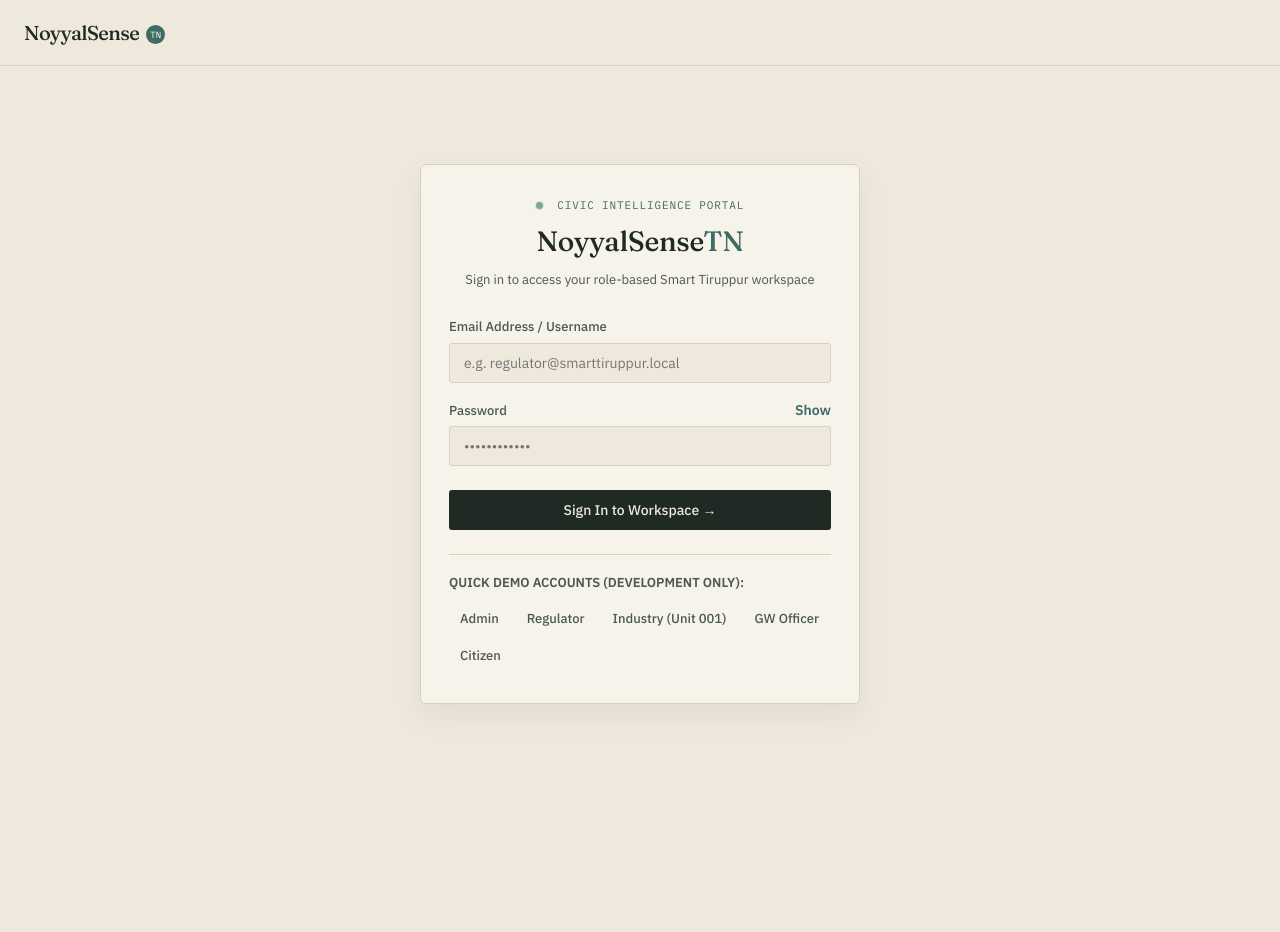
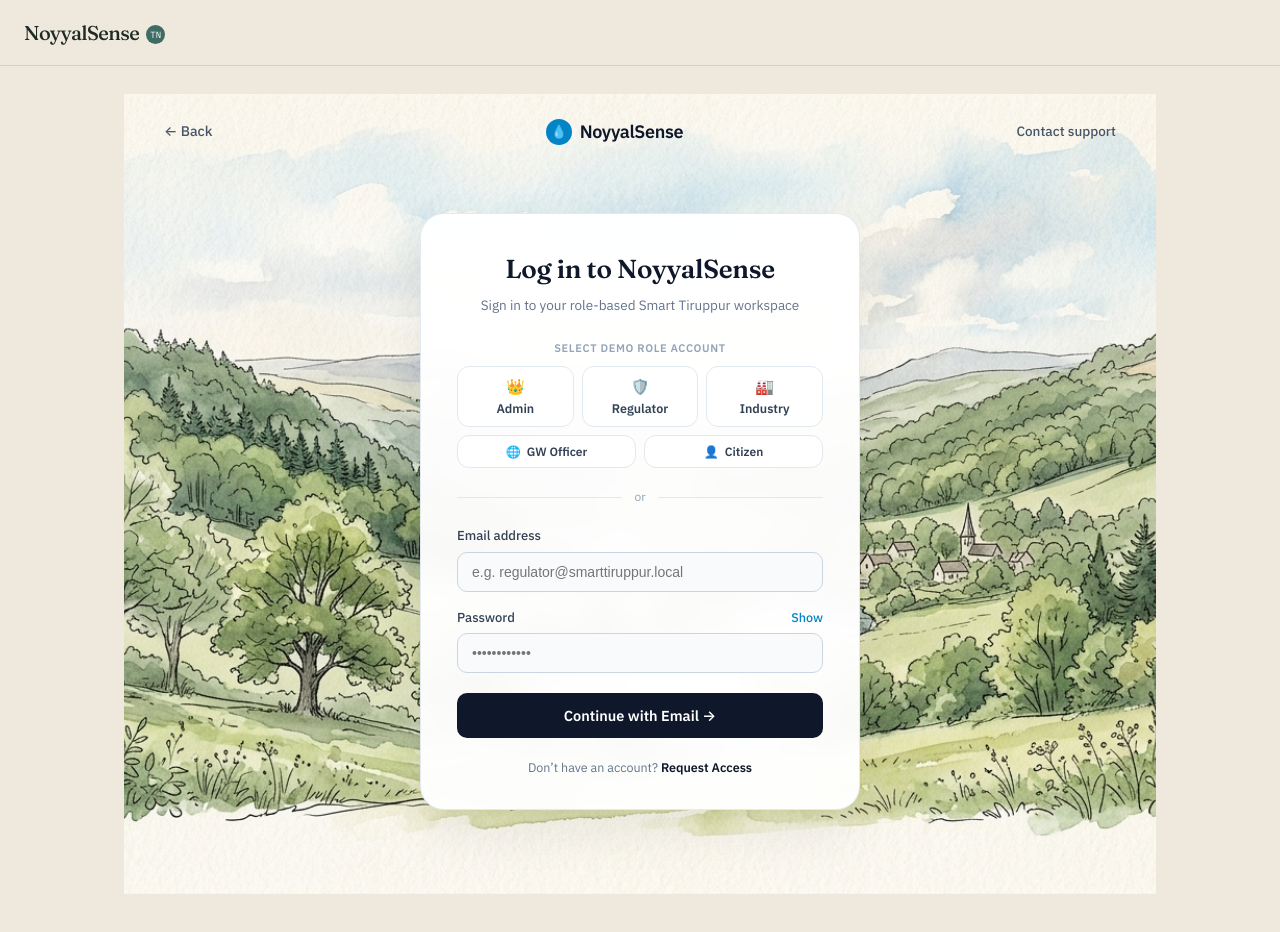
Before and after one commit to THISHA-SAMPATH/smart-tiruppur, a Next.js app: page /login in a window 1280 px wide. Shown: the top 932 px of the page. Before the commit the page ends 838 px from the top, so only its background shows below. Built offline with nearby package versions, Linux system fonts and the light colour scheme; no server answers.

Commit message:
style(login): redesign login page with floating card, role pills, and watercolor backdrop

```diff
--- a/app/login/page.tsx
+++ b/app/login/page.tsx
@@ -2,7 +2,7 @@
 
 import { useState, Suspense } from "react";
 import { useRouter, useSearchParams } from "next/navigation";
-import { ErrorBanner } from "@/components/StaleBanner";
+import Link from "next/link";
 
 function LoginForm() {
   const router = useRouter();
@@ -14,6 +14,7 @@ function LoginForm() {
   const [showPassword, setShowPassword] = useState(false);
   const [loading, setLoading] = useState(false);
   const [error, setError] = useState<string | null>(null);
+  const [selectedRole, setSelectedRole] = useState<string | null>(null);
 
   const handleSubmit = async (e: React.FormEvent) => {
     e.preventDefault();
@@ -45,7 +46,6 @@ function LoginForm() {
         return;
       }
 
-      // Redirect to role dashboard or callback URL
       const role = data.user?.role;
       let targetPath = callbackUrl;
 
@@ -79,7 +79,8 @@ function LoginForm() {
     }
   };
 
-  const setDemoUser = (demoEmail: string) => {
+  const selectDemoRole = (roleKey: string, demoEmail: string) => {
+    setSelectedRole(roleKey);
     setEmail(demoEmail);
     setPassword("SmartTiruppur2026!");
     setError(null);
@@ -88,50 +89,329 @@ function LoginForm() {
   return (
     <div
       style={{
-        minHeight: "calc(100vh - 120px)",
+        minHeight: "100vh",
+        width: "100%",
+        display: "flex",
+        flexDirection: "column",
+        justifyContent: "space-between",
+        background: "#f7f6f0 url('/noyyal_landscape_backdrop.jpg') no-repeat bottom center / cover",
+        fontFamily: "'IBM Plex Sans', -apple-system, BlinkMacSystemFont, 'Segoe UI', Roboto, sans-serif",
+        color: "#0f172a",
+        position: "relative",
+      }}
+    >
+      {/* Top Header Navigation */}
+      <header
+        style={{
+          display: "flex",
+          justifyContent: "space-between",
+          alignItems: "center",
+          padding: "24px 40px",
+          position: "relative",
+          zIndex: 10,
+        }}
+      >
+        <Link
+          href="/"
+          style={{
+            fontSize: "14px",
+            color: "#475569",
+            textDecoration: "none",
+            fontWeight: 500,
+            display: "flex",
+            alignItems: "center",
+            gap: "6px",
+            transition: "color 0.2s ease",
+          }}
+        >
+          ← Back
+        </Link>
+
+        <div
+          style={{
+            display: "flex",
+            alignItems: "center",
+            gap: "8px",
+            fontWeight: 700,
+            fontSize: "18px",
+            letterSpacing: "-0.02em",
+          }}
+        >
+          <span
+            style={{
+              width: "26px",
+              height: "26px",
+              borderRadius: "50%",
+              background: "#0284c7",
+              color: "#ffffff",
+              display: "inline-flex",
+              alignItems: "center",
+              justifyContent: "center",
+              fontSize: "13px",
+            }}
+          >
+            💧
+          </span>
+          <span>NoyyalSense</span>
+        </div>
+
+        <a
+          href="mailto:support@smarttiruppur.local"
+          style={{
+            fontSize: "13.5px",
+            color: "#475569",
+            textDecoration: "none",
+            fontWeight: 500,
+          }}
+        >
+          Contact support
+        </a>
+      </header>
+
+      {/* Main Centered Login Card */}
+      <main
+        style={{
+          display: "flex",
+          justifyContent: "center",
+          alignItems: "center",
+          padding: "20px 16px 60px",
+          flex: 1,
+          zIndex: 10,
+        }}
+      >
+        <div
+          style={{
+            background: "rgba(255, 255, 255, 0.96)",
+            backdropFilter: "blur(12px)",
+            borderRadius: "24px",
+            boxShadow: "0 20px 50px rgba(15, 23, 42, 0.08), 0 4px 16px rgba(0, 0, 0, 0.02)",
+            border: "1px solid rgba(226, 232, 240, 0.9)",
+            width: "100%",
+            maxWidth: "440px",
+            padding: "36px 36px 32px",
+          }}
+        >
+          <div style={{ textAlign: "center", marginBottom: "24px" }}>
+            <h1
+              style={{
+                fontSize: "26px",
+                fontFamily: "'Fraunces', serif",
+                fontWeight: 600,
+                color: "#0f172a",
+                margin: "0 0 6px",
+                letterSpacing: "-0.01em",
+              }}
+            >
+              Log in to NoyyalSense
+            </h1>
+            <p
+              style={{
+                fontSize: "13.5px",
+                color: "#64748b",
+                margin: 0,
+              }}
+            >
+              Sign in to your role-based Smart Tiruppur workspace
+            </p>
+          </div>
+
+          {/* Quick Demo Role Selector Row */}
+          <div style={{ marginBottom: "20px" }}>
+            <p
+              style={{
+                fontSize: "11px",
+                fontWeight: 700,
+                color: "#94a3b8",
+                textTransform: "uppercase",
+                letterSpacing: "0.06em",
+                margin: "0 0 10px",
+                textAlign: "center",
+              }}
+            >
+              Select Demo Role Account
+            </p>
+            <div
+              style={{
+                display: "grid",
+                gridTemplateColumns: "repeat(3, 1fr)",
+                gap: "8px",
+                marginBottom: "8px",
+              }}
+            >
+              <button
+                type="button"
+                onClick={() => selectDemoRole("admin", "admin@smarttiruppur.local")}
+                style={{
+                  padding: "10px 8px",
+                  borderRadius: "12px",
+                  border: selectedRole === "admin" ? "2px solid #0284c7" : "1px solid #e2e8f0",
+                  background: selectedRole === "admin" ? "#f0f9ff" : "#ffffff",
+                  color: selectedRole === "admin" ? "#0369a1" : "#334155",
+                  fontWeight: 600,
+                  fontSize: "12.5px",
+                  cursor: "pointer",
+                  transition: "all 0.15s ease",
+                  textAlign: "center",
+                  display: "flex",
+                  flexDirection: "column",
+                  alignItems: "center",
+                  gap: "4px",
+                }}
+              >
+                <span style={{ fontSize: "15px" }}>👑</span>
+                <span>Admin</span>
+              </button>
+
+              <button
+                type="button"
+                onClick={() => selectDemoRole("regulator", "regulator@smarttiruppur.local")}
+                style={{
+                  padding: "10px 8px",
+                  borderRadius: "12px",
+                  border: selectedRole === "regulator" ? "2px solid #0284c7" : "1px solid #e2e8f0",
+                  background: selectedRole === "regulator" ? "#f0f9ff" : "#ffffff",
+                  color: selectedRole === "regulator" ? "#0369a1" : "#334155",
+                  fontWeight: 600,
+                  fontSize: "12.5px",
+                  cursor: "pointer",
+                  transition: "all 0.15s ease",
+                  textAlign: "center",
+                  display: "flex",
+                  flexDirection: "column",
+                  alignItems: "center",
+                  gap: "4px",
+                }}
+              >
+                <span style={{ fontSize: "15px" }}>🛡️</span>
+                <span>Regulator</span>
+              </button>
+
+              <button
+                type="button"
+                onClick={() => selectDemoRole("industry", "industry@smarttiruppur.local")}
+                style={{
+                  padding: "10px 8px",
+                  borderRadius: "12px",
+                  border: selectedRole === "industry" ? "2px solid #0284c7" : "1px solid #e2e8f0",
+                  background: selectedRole === "industry" ? "#f0f9ff" : "#ffffff",
+                  color: selectedRole === "industry" ? "#0369a1" : "#334155",
+                  fontWeight: 600,
+                  fontSize: "12.5px",
+                  cursor: "pointer",
+                  transition: "all 0.15s ease",
+                  textAlign: "center",
+                  display: "flex",
+                  flexDirection: "column",
+                  alignItems: "center",
+                  gap: "4px",
+                }}
+              >
+                <span style={{ fontSize: "15px" }}>🏭</span>
+                <span>Industry</span>
+              </button>
+            </div>
+
+            <div
+              style={{
+                display: "grid",
+                gridTemplateColumns: "1fr 1fr",
+                gap: "8px",
+              }}
+            >
+              <button
+                type="button"
+                onClick={() => selectDemoRole("groundwater", "groundwater@smarttiruppur.local")}
+                style={{
+                  padding: "8px 10px",
+                  borderRadius: "12px",
+                  border: selectedRole === "groundwater" ? "2px solid #0284c7" : "1px solid #e2e8f0",
+                  background: selectedRole === "groundwater" ? "#f0f9ff" : "#ffffff",
+                  color: selectedRole === "groundwater" ? "#0369a1" : "#334155",
+                  fontWeight: 600,
+                  fontSize: "12px",
+                  cursor: "pointer",
+                  transition: "all 0.15s ease",
                   display: "flex",
                   alignItems: "center",
                   justifyContent: "center",
-        padding: "40px 16px",
+                  gap: "6px",
                 }}
               >
-      <div
-        className="card"
+                <span>🌐</span>
+                <span>GW Officer</span>
+              </button>
+
+              <button
+                type="button"
+                onClick={() => selectDemoRole("citizen", "citizen@smarttiruppur.local")}
                 style={{
-          width: "100%",
-          maxWidth: "440px",
-          padding: "32px 28px",
-          boxShadow: "0 12px 30px rgba(31,42,36,0.06)",
+                  padding: "8px 10px",
+                  borderRadius: "12px",
+                  border: selectedRole === "citizen" ? "2px solid #0284c7" : "1px solid #e2e8f0",
+                  background: selectedRole === "citizen" ? "#f0f9ff" : "#ffffff",
+                  color: selectedRole === "citizen" ? "#0369a1" : "#334155",
+                  fontWeight: 600,
+                  fontSize: "12px",
+                  cursor: "pointer",
+                  transition: "all 0.15s ease",
+                  display: "flex",
+                  alignItems: "center",
+                  justifyContent: "center",
+                  gap: "6px",
                 }}
               >
-        <div style={{ textAlign: "center", marginBottom: "28px" }}>
-          <p className="eyebrow" style={{ marginBottom: "6px" }}>
-            <span className="pulse" /> CIVIC INTELLIGENCE PORTAL
-          </p>
-          <h1
+                <span>👤</span>
+                <span>Citizen</span>
+              </button>
+            </div>
+          </div>
+
+          {/* Form Divider */}
+          <div
             style={{
-              fontSize: "28px",
-              fontFamily: "Fraunces, serif",
-              marginBottom: "8px",
+              display: "flex",
+              alignItems: "center",
+              margin: "20px 0",
+              color: "#94a3b8",
+              fontSize: "12px",
             }}
           >
-            NoyyalSense<span style={{ color: "var(--teal)" }}>TN</span>
-          </h1>
-          <p className="muted small" style={{ margin: 0 }}>
-            Sign in to access your role-based Smart Tiruppur workspace
-          </p>
+            <div style={{ flex: 1, height: "1px", background: "#e2e8f0" }} />
+            <span style={{ padding: "0 12px" }}>or</span>
+            <div style={{ flex: 1, height: "1px", background: "#e2e8f0" }} />
           </div>
 
-        {error && <ErrorBanner message={error} />}
+          {/* Error Message Display */}
+          {error && (
+            <div
+              style={{
+                background: "#fef2f2",
+                border: "1px solid #fecaca",
+                color: "#991b1b",
+                padding: "10px 14px",
+                borderRadius: "10px",
+                fontSize: "13px",
+                marginBottom: "16px",
+              }}
+            >
+              {error}
+            </div>
+          )}
 
-        <form onSubmit={handleSubmit} style={{ display: "grid", gap: "18px" }}>
+          {/* Login Form */}
+          <form onSubmit={handleSubmit} style={{ display: "grid", gap: "16px" }}>
             <div>
               <label
                 htmlFor="login-email"
-              className="small muted"
-              style={{ display: "block", marginBottom: "6px", fontWeight: 500 }}
+                style={{
+                  display: "block",
+                  fontSize: "13px",
+                  fontWeight: 500,
+                  color: "#334155",
+                  marginBottom: "6px",
+                }}
               >
-              Email Address / Username
+                Email address
               </label>
               <input
                 id="login-email"
@@ -143,13 +423,14 @@ function LoginForm() {
                 disabled={loading}
                 style={{
                   width: "100%",
-                padding: "10px 14px",
-                border: "1px solid var(--hairline)",
-                borderRadius: "var(--radius-sm)",
-                background: "var(--paper)",
-                color: "var(--ink)",
+                  padding: "11px 14px",
+                  border: "1px solid #cbd5e1",
+                  borderRadius: "10px",
+                  background: "#f8fafc",
+                  color: "#0f172a",
                   fontSize: "14px",
-                fontFamily: "inherit",
+                  outline: "none",
+                  boxSizing: "border-box",
                 }}
               />
             </div>
@@ -159,27 +440,31 @@ function LoginForm() {
                 style={{
                   display: "flex",
                   justifyContent: "space-between",
-                alignItems: "baseline",
+                  alignItems: "center",
                   marginBottom: "6px",
                 }}
               >
                 <label
                   htmlFor="login-password"
-                className="small muted"
-                style={{ fontWeight: 500 }}
+                  style={{
+                    fontSize: "13px",
+                    fontWeight: 500,
+                    color: "#334155",
+                  }}
                 >
                   Password
                 </label>
                 <button
                   type="button"
-                className="text-link small"
                   onClick={() => setShowPassword(!showPassword)}
                   style={{
                     background: "none",
                     border: "none",
                     padding: 0,
                     cursor: "pointer",
-                  color: "var(--teal)",
+                    color: "#0284c7",
+                    fontSize: "12.5px",
+                    fontWeight: 500,
                   }}
                 >
                   {showPassword ? "Hide" : "Show"}
@@ -195,13 +480,14 @@ function LoginForm() {
                 disabled={loading}
                 style={{
                   width: "100%",
-                padding: "10px 14px",
-                border: "1px solid var(--hairline)",
-                borderRadius: "var(--radius-sm)",
-                background: "var(--paper)",
-                color: "var(--ink)",
+                  padding: "11px 14px",
+                  border: "1px solid #cbd5e1",
+                  borderRadius: "10px",
+                  background: "#f8fafc",
+                  color: "#0f172a",
                   fontSize: "14px",
-                fontFamily: "inherit",
+                  outline: "none",
+                  boxSizing: "border-box",
                 }}
               />
             </div>
@@ -209,80 +495,61 @@ function LoginForm() {
             <button
               id="login-submit-btn"
               type="submit"
-            className="btn"
               disabled={loading}
               style={{
                 width: "100%",
-              justifyContent: "center",
-              padding: "11px",
-              marginTop: "6px",
+                background: "#0f172a",
+                color: "#ffffff",
+                border: "none",
+                borderRadius: "10px",
+                padding: "13px",
+                fontSize: "14.5px",
+                fontWeight: 600,
+                cursor: loading ? "wait" : "pointer",
+                marginTop: "4px",
+                transition: "background 0.2s ease, transform 0.1s ease",
               }}
             >
-            {loading ? "Authenticating session…" : "Sign In to Workspace →"}
+              {loading ? "Authenticating session…" : "Continue with Email →"}
             </button>
           </form>
 
-        <div className="hairline" style={{ margin: "24px 0 18px" }} />
-
-        <div style={{ fontSize: "12.5px" }}>
           <p
-            className="muted small"
-            style={{ fontWeight: 600, marginBottom: "10px" }}
-          >
-            QUICK DEMO ACCOUNTS (DEVELOPMENT ONLY):
-          </p>
-          <div
             style={{
-              display: "flex",
-              flexWrap: "wrap",
-              gap: "6px",
+              fontSize: "12.5px",
+              color: "#64748b",
+              textAlign: "center",
+              marginTop: "20px",
+              marginBottom: 0,
             }}
           >
-            <button
-              type="button"
-              className="scenario-button"
-              onClick={() => setDemoUser("admin@smarttiruppur.local")}
+            Don&rsquo;t have an account?{" "}
+            <a
+              href="mailto:admin@smarttiruppur.local"
+              style={{
+                color: "#0f172a",
+                fontWeight: 600,
+                textDecoration: "none",
+              }}
             >
-              Admin
-            </button>
-            <button
-              type="button"
-              className="scenario-button"
-              onClick={() => setDemoUser("regulator@smarttiruppur.local")}
-            >
-              Regulator
-            </button>
-            <button
-              type="button"
-              className="scenario-button"
-              onClick={() => setDemoUser("industry@smarttiruppur.local")}
-            >
-              Industry (Unit 001)
-            </button>
-            <button
-              type="button"
-              className="scenario-button"
-              onClick={() => setDemoUser("groundwater@smarttiruppur.local")}
-            >
-              GW Officer
-            </button>
-            <button
-              type="button"
-              className="scenario-button"
-              onClick={() => setDemoUser("citizen@smarttiruppur.local")}
-            >
-              Citizen
-            </button>
+              Request Access
+            </a>
+          </p>
         </div>
-        </div>
-      </div>
+      </main>
     </div>
   );
 }
 
 export default function LoginPage() {
   return (
-    <Suspense fallback={<div className="workspace-page" style={{ textAlign: "center", padding: "60px" }}><p className="muted small">Loading login portal…</p></div>}>
+    <Suspense
+      fallback={
+        <div style={{ textAlign: "center", padding: "60px 20px" }}>
+          <p style={{ color: "#64748b", fontSize: "14px" }}>Loading portal…</p>
+        </div>
+      }
+    >
       <LoginForm />
     </Suspense>
   );
```
Also changed, not shown: public/noyyal_landscape_backdrop.jpg (added). Lines whose indentation alone changed are shown as unchanged.
